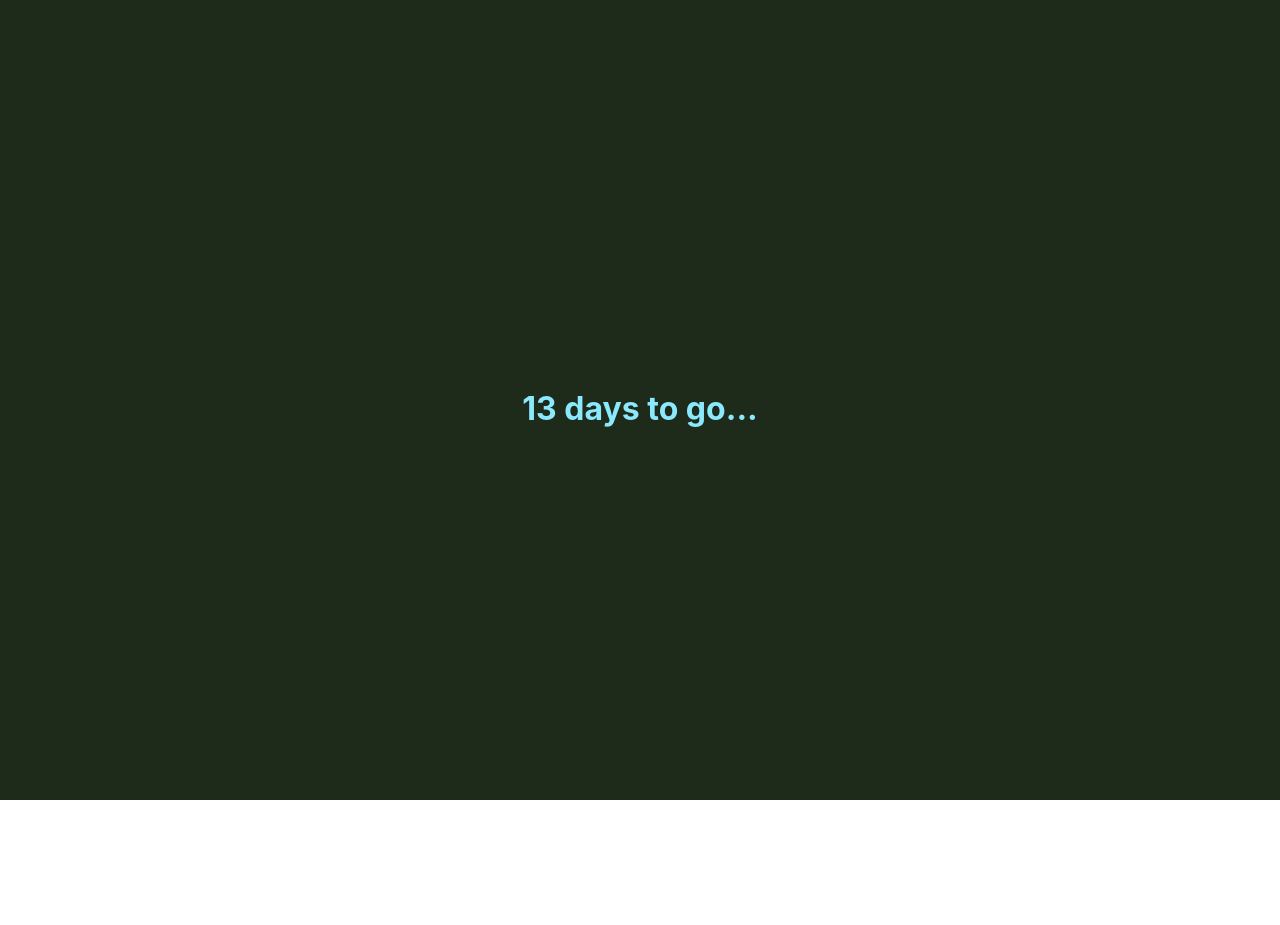
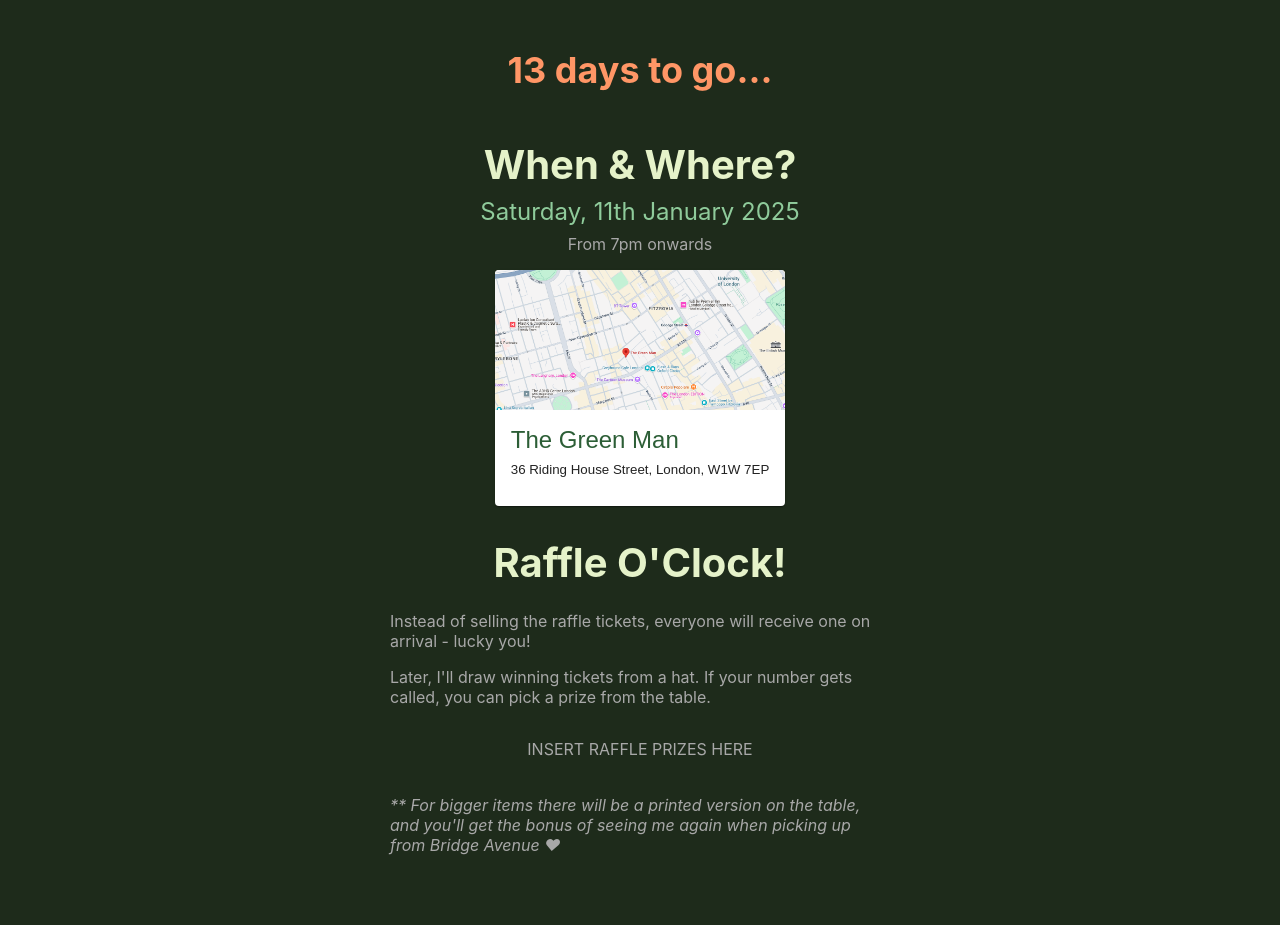
Before and after one commit to avhekkink/cya-party, a React (Create React App) app: page / in a window 1280 px wide. Shown: the top 925 px of the page. Before the commit the page ends 800 px from the top, so only its background shows below. Built offline with nearby package versions, Linux system fonts and the light colour scheme.

Commit message:
add sections for time, place, raffle and donations

```diff
--- a/src/App.css
+++ b/src/App.css
@@ -1,10 +1,75 @@
 .App {
-  text-align: left;
-  background-color: #1e2b1b;
+  text-align: center;
+  background-color: var(--background-color);
   min-height: 100vh;
   display: flex;
   flex-direction: column;
   align-items: center;
   justify-content: center;
-  color: #a8a8a8;
+  color: var(--body-text-color);
 }
+
+.App-header {
+  display: flex;
+  flex-direction: column;
+  align-items: center;
+  justify-content: center;
+  padding: 2rem;
+}
+
+.App-body {
+  display: flex;
+  flex-direction: column;
+  flex-grow: 1;
+  align-content: flex-start;
+  justify-content: center;
+  margin: auto;
+  width: 90%;
+  max-width: 500px;
+}
+
+.heading {
+  color: var(--heading-color);
+  font-size: 2.5rem;
+  margin: 0 0.5rem 0.5rem 0.5rem;
+}
+
+.subheading {
+  color: var(--subheading-color);
+  font-size: 1.5rem;
+  margin-top: 0;
+}
+
+.container {
+  display: flex;
+  flex-direction: column;
+  align-items: center;
+  padding: 1rem 0;
+}
+
+.date {
+  color: var(--date-color);
+  font-size: 1.5rem;
+  margin: 0 0 0.5rem;
+}
+
+.location {
+  color: var(--location-color);
+  font-size: 1.5rem;
+  margin: 0 0 0.5rem;
+}
+
+p {
+  margin-top: 0;
+  text-align: left;
+}
+
+.countdown {
+  display: flex;
+  justify-content: center;
+  align-items: center;
+  font-size: 2.25rem;
+  font-weight: bold;
+  color: var(--countdown-color);
+  margin-top: 1rem;
+}
--- a/src/App.js
+++ b/src/App.js
@@ -1,11 +1,22 @@
 import React from "react";
 import "./App.css";
+import "./variables.css";
 import Countdown from "./components/Countdown";
+import TimeAndPlace from "./components/TimeAndPlace";
+import Raffle from "./components/Raffle";
+import Donations from "./components/Donations";
 
 const App = () => {
   return (
     <div className="App">
-      <Countdown />
+      <div className="App-header">
+        <Countdown />
+      </div>
+      <div className="App-body">
+        <TimeAndPlace />
+        <Raffle />
+        <Donations />
+      </div>
     </div>
   );
 };
--- a/src/components/Countdown.css
+++ /dev/null
@@ -1,9 +0,0 @@
-.countdown {
-  display: flex;
-  justify-content: center;
-  align-items: center;
-  font-size: 2rem;
-  font-weight: bold;
-  color: #8be9fd;
-  margin-top: 1rem;
-}
--- a/src/components/Countdown.js
+++ b/src/components/Countdown.js
@@ -1,5 +1,4 @@
 import React from "react";
-import "./Countdown.css";
 
 const Countdown = () => {
   const partyDate = new Date("01/11/2025");
--- /dev/null
+++ b/src/components/Donations.js
@@ -0,0 +1,26 @@
+import React from "react";
+import "../App.css";
+
+const Donations = () => {
+  const messageP1 =
+    "Instead of selling these items on Vinted or Facebook Marketplace, I've decided to gift them to my nearest and dearest in the raffle instead.";
+  const messageP2 =
+    "I don't expect anything, but if you would like to donate to the bar tab to express your gratitude, I'll allow it.";
+  const messageP3 =
+    "Suggested amount £3-5. All proceeds will be going directly behind the bar against my redeemable deposit for the pub!";
+  return (
+    <div className="container">
+      <h2 className="heading">Donations</h2>
+      <div className="container">
+        <p>INSERT MONZO LINK HERE</p>
+        <p>{messageP1}</p>
+        <p>{messageP2}</p>
+        <p>
+          <i>{messageP3}</i>
+        </p>
+      </div>
+    </div>
+  );
+};
+
+export default Donations;
--- /dev/null
+++ b/src/components/MapCard.js
@@ -0,0 +1,27 @@
+import * as React from "react";
+import Card from "@mui/material/Card";
+import CardContent from "@mui/material/CardContent";
+import CardMedia from "@mui/material/CardMedia";
+import CardActionArea from "@mui/material/CardActionArea";
+import mapView from "../images/map-view.png";
+
+const MapCard = () => {
+  return (
+    <Card sx={{ maxWidth: 345 }}>
+      <CardActionArea>
+        <CardMedia
+          component="img"
+          height="140"
+          image={mapView}
+          alt="map with a view of The Green Man pub"
+        />
+        <CardContent>
+          <p className="location">The Green Man</p>
+          <p>36 Riding House Street, London, W1W 7EP</p>
+        </CardContent>
+      </CardActionArea>
+    </Card>
+  );
+};
+
+export default MapCard;
--- /dev/null
+++ b/src/components/Raffle.js
@@ -0,0 +1,28 @@
+import React from "react";
+import "../App.css";
+
+const Raffle = () => {
+  const heading = "Raffle O'Clock!";
+  const messageP1 =
+    "Instead of selling the raffle tickets, everyone will receive one on arrival - lucky you!";
+  const messageP2 =
+    "Later, I'll draw winning tickets from a hat. If your number gets called, you can pick a prize from the table.";
+  const disclaimer =
+    "** For bigger items there will be a printed version on the table, and you'll get the bonus of seeing me again when picking up from Bridge Avenue ❤";
+  return (
+    <div className="container">
+      <h2 className="heading">{heading}</h2>
+      <div className="container">
+        <p>{messageP1}</p>
+        <p>{messageP2}</p>
+        <div className="container">INSERT RAFFLE PRIZES HERE</div>
+        <br />
+        <p>
+          <i>{disclaimer}</i>
+        </p>
+      </div>
+    </div>
+  );
+};
+
+export default Raffle;
--- /dev/null
+++ b/src/components/TimeAndPlace.js
@@ -0,0 +1,15 @@
+import React from "react";
+import MapCard from "./MapCard";
+
+const TimeAndPlace = () => {
+  return (
+    <div className="container">
+      <h2 className="heading">When & Where?</h2>
+      <p className="date">Saturday, 11th January 2025</p>
+      <p>From 7pm onwards</p>
+      <MapCard />
+    </div>
+  );
+};
+
+export default TimeAndPlace;
--- /dev/null
+++ b/src/variables.css
@@ -0,0 +1,10 @@
+:root {
+  --background-color: #1e2b1b;
+  --heading-color: #e5f2c9;
+  --icon-color: #8fcb9b;
+  --countdown-color: #ff9666;
+  --date-color: #8fcb9b;
+  --location-color: #2c5e36;
+  --subheading-color: #cecece;
+  --body-text-color: #a8a8a8;
+}
```
Also changed, not shown: src/images/map-view.png (added).
